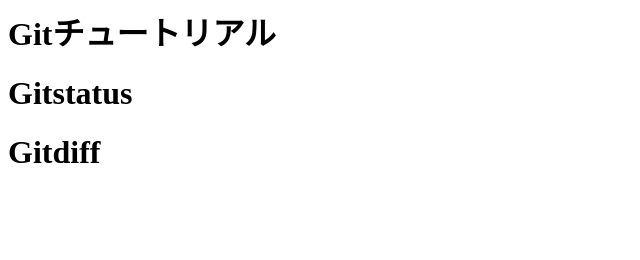
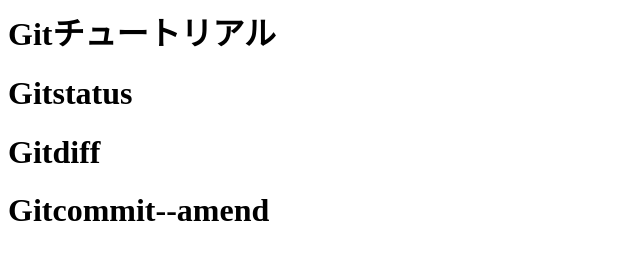
Before and after one commit to Yumiko-Anraku/git_tutorial, a plain HTML site: page index.html in a window 1280 px wide. Shown: the whole page, without its empty margins (0-640 px from the left). Drawn offline with Linux system fonts and the light colour scheme.

Commit message:
git commit --amend

```diff
--- a/index.html
+++ b/index.html
@@ -1,3 +1,4 @@
 <h1>Gitチュートリアル</h1>
 <h1>Gitstatus</h1>
 <h1>Gitdiff</h1>
+<h1>Gitcommit--amend</h1>
```
